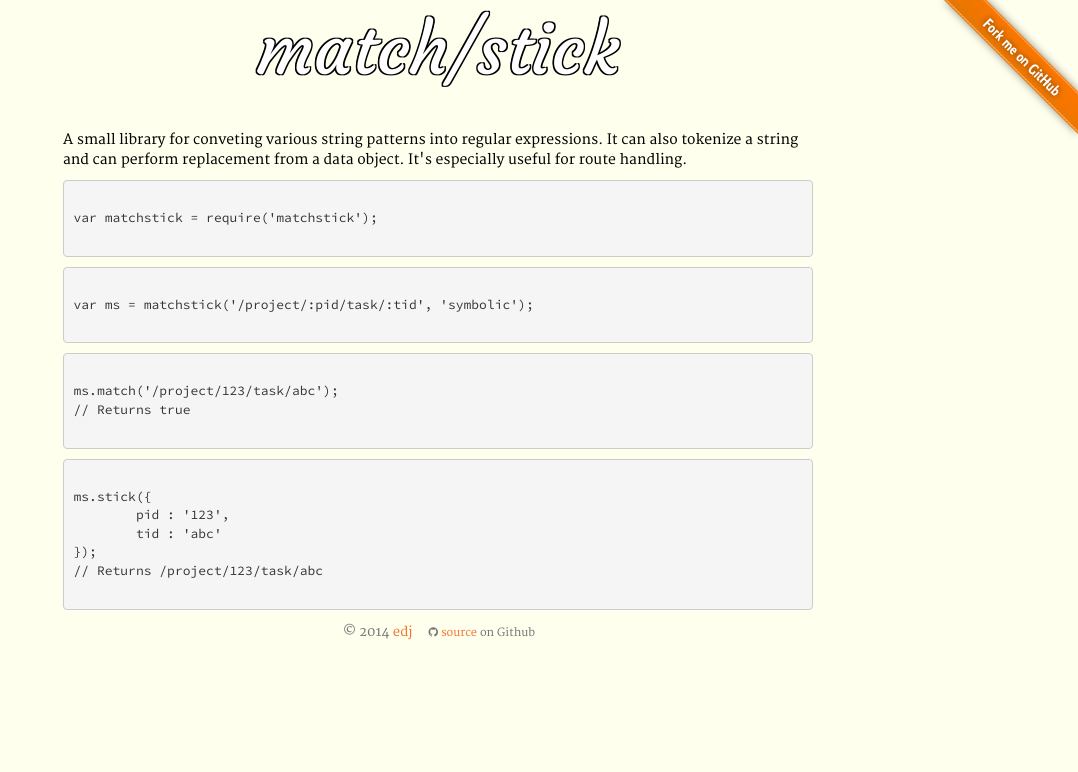
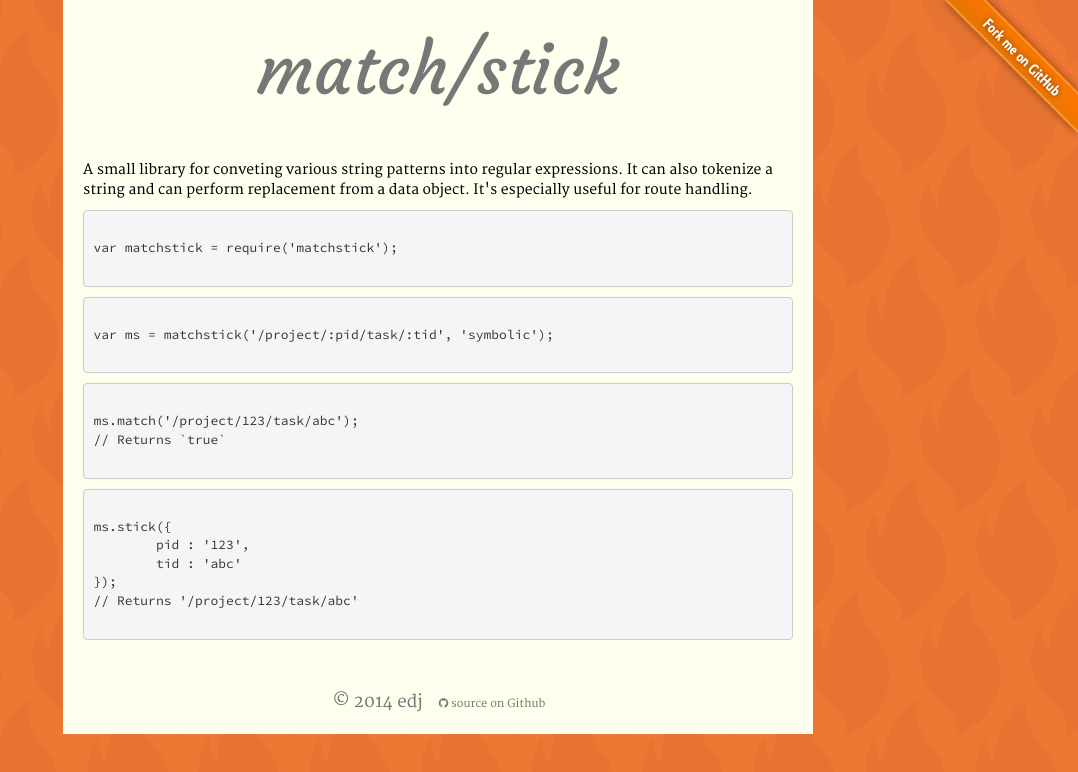
Before and after one commit to edj-boston/matchstickjs-com, a plain HTML site: page index.html in a window 1280 px wide. Shown: the whole page, without its empty margins (202-1280 px from the left). Drawn offline with Linux system fonts and the light colour scheme.

Commit message:
Some branding for the site

```diff
--- a/css/custom.css
+++ b/css/custom.css
@@ -45,27 +45,31 @@
 
 /* Base styles */
 * { font-family:'Merriweather'; }
-html, body { margin:0; padding:0; background-color:#ffffee; }
+html, body { margin:0; padding:0; background:#ee7733 url('/img/bg.png'); }
 a { color:#ee7733; }
 pre, code { font-family:'SourceCodePro'; }
+.container { padding:20px; background-color:#ffffee; }
 
 /* Github ribbon */
 #github-ribbon { position:absolute; top:0; right:0; border:0; }
 
 /* Header */
-header { color:#777777; }
-#logo-type { font-family:'Courgette'; text-align:center; font-size:5em; color:#fff;
-	text-shadow:
-		 0.02em  0.02em #000000,
-		-0.02em  0.02em #000000,
-		 0.02em -0.02em #000000,
-		-0.02em -0.02em #000000;
-}
+header { color:#777; }
+#logo-type { font-family:'Courgette'; text-align:center; font-size:5em; }
 #links { text-align:center;  }
 #links ul { list-style:none; margin:0; padding:0; font-size:1.1em; }
 #links ul li { display:inline-block; margin:0 0.5em; line-height:1.5em; }
+#links ul li small { font-size:1.1em; }
 
 /* Main Section */
-section { margin-top:30px; color:#000000; }
+section { color:#000; }
+
 /* Footer */
-footer { text-align:center; color:#777777; }
+footer { text-align:center; color:#777; }
+footer a { color:#777; }
+footer a:hover { color:#777; }
+
+/* Media Queries */
+@media (min-width: 1200px) {
+    .container { max-width:750px; }
+}
--- a/index.html
+++ b/index.html
@@ -15,7 +15,7 @@
 
 		<header class="container">
 			<div class="row">
-				<div class="col-md-offset-2 col-md-8">
+				<div class="col-md-12">
 					<div id="logo-type">match/stick</div>
 				</div>
 			</div>
@@ -23,12 +23,12 @@
 
 		<section class="container">
 			<div class="row">
-				<div class="col-md-offset-2 col-md-8">
+				<div class="col-md-12">
 					<p>A small library for conveting various string patterns into regular expressions. It can also tokenize a string and can perform replacement from a data object. It's especially useful for route handling.</p>
 				</div>
 			</div>
 			<div class="row">
-				<div class="col-md-offset-2 col-md-8">
+				<div class="col-md-12">
 					<pre><code>
 var matchstick = require('matchstick');
 					</code></pre>
@@ -39,7 +39,7 @@
 
 					<pre><code>
 ms.match('/project/123/task/abc');
-// Returns true
+// Returns `true`
 					</code></pre>
 
 					<pre><code>
@@ -47,7 +47,7 @@
 	pid : '123',
 	tid : 'abc'
 });
-// Returns /project/123/task/abc
+// Returns '/project/123/task/abc'
 					</code></pre>
 				</div>
 			</div>
```
